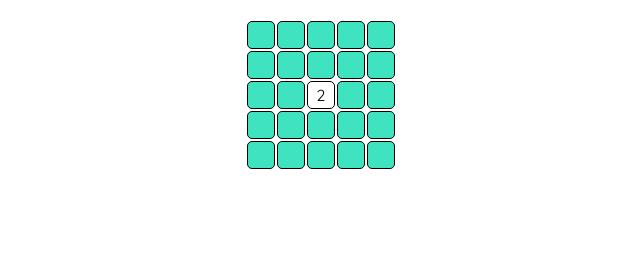
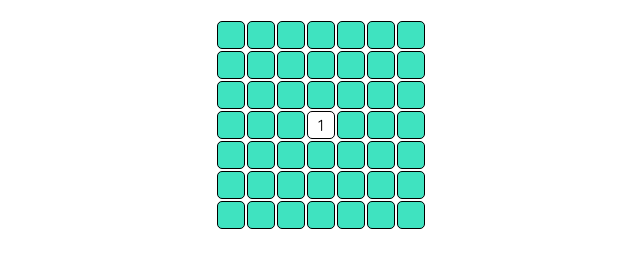
Before and after one commit to vtran95/minesweeper, a plain HTML site: page index.html in a window 1280 px wide. Both pictures are taken after a click on the element 640 px from the left and 158 px from the top of the page. Shown: the part 64-332 px from the top of the page, without its empty margins (319-959 px from the left). Drawn offline with Linux system fonts and the light colour scheme.

Commit message:
empty cell recursion working

```diff
--- a/index.html
+++ b/index.html
@@ -17,34 +17,62 @@
             <td id=2></td>
             <td id=3></td>
             <td id=4></td>
+            <td id=5></td>
+            <td id=6></td>
         </tr>
         <tr>
-            <td id=5></td>
-            <td id=6></td>
             <td id=7></td>
             <td id=8></td>
             <td id=9></td>
-        </tr>
-        <tr>
             <td id=10></td>
             <td id=11></td>
             <td id=12></td>
             <td id=13></td>
-            <td id=14></td>
         </tr>
         <tr>
+            <td id=14></td>
             <td id=15></td>
             <td id=16></td>
             <td id=17></td>
             <td id=18></td>
             <td id=19></td>
+            <td id=20></td>
         </tr>
         <tr>
-            <td id=20></td>
             <td id=21></td>
             <td id=22></td>
             <td id=23></td>
             <td id=24></td>
+            <td id=25></td>
+            <td id=26></td>
+            <td id=27></td>
+        </tr>
+        <tr>
+            <td id=28></td>
+            <td id=29></td>
+            <td id=30></td>
+            <td id=31></td>
+            <td id=32></td>
+            <td id=33></td>
+            <td id=34></td>
+        </tr>
+        <tr>
+            <td id=35></td>
+            <td id=36></td>
+            <td id=37></td>
+            <td id=38></td>
+            <td id=39></td>
+            <td id=40></td>
+            <td id=41></td>
+        </tr>
+        <tr>
+            <td id=42></td>
+            <td id=43></td>
+            <td id=44></td>
+            <td id=45></td>
+            <td id=46></td>
+            <td id=47></td>
+            <td id=48></td>
         </tr>
     </table>
     <script type = "text/javascript" src = "js/main.js"></script>
--- a/js/main.js
+++ b/js/main.js
@@ -1,34 +1,22 @@
 /*----- constants -----*/
 var bombs = 5;
-var mapSize = 5;
+var mapSize = 7;
 
 /*----- app's state (variables) -----*/
-// var bombMap = [[0,1,0,0,0],
-//               [1,0,0,0,0],
-//               [0,0,0,1,0],
-//               [0,0,1,0,1],
-//               [0,0,0,0,0]];
-
-var bombMap;
-
+var bombMap = []
 var bombLoc;
-
-/*
-[0,1] = 1,
-[1,0] = 5,
-[2,3] = 13,
-[3,2] = 17,
-[3,4] = 19
-*/
 
 /*----- cached element references -----*/
 var box = document.querySelector("table");
+
 /*----- event listeners -----*/
 box.addEventListener('click', clickHandle);
+
 /*----- functions -----*/
 initializeBoard();
 
 function initializeBoard() {
+    return bombMap = JSON.parse("[[2,-1,2,0,0,1,-1],[2,-1,2,0,0,2,2],[1,2,2,1,0,1,-1],[0,1,-1,1,0,1,1],[0,1,1,1,0,0,0],[0,0,0,0,0,0,0],[0,0,0,0,0,0,0]]");
     // for (var i = 0; i < bombMap.length; i++) {
     //     for (var j = 0; j < bombMap[i].length; j++) {
     //         if (bombMap[i][j]) {
@@ -60,24 +48,33 @@ function initializeBoard() {
     }
 }
 
+function render(evt) {
+    var row = findRow(evt.target.id);
+    var col = findCol(evt.target.id);
+    if (bombMap[row][col] === -1) {
+        evt.target.style.backgroundColor = "white";
+        box.rows[row].cells[col].innerHTML = "<img src='images/Poop_Emoji.png' height='20px' width='20px'>";
+    }
+    else if (bombMap[row][col] > 0) {
+        evt.target.style.backgroundColor = "white";
+        box.rows[row].cells[col].innerHTML = bombMap[row][col];
+    }
+    else {
+        emptyCellPropagate(row, col);
+    }
+}
+
 function findRow(id) {
-    var rowIndex = Math.floor(id / 5);
+    var rowIndex = Math.floor(id / mapSize);
     return rowIndex;
 }
 
 function findCol(id) {
-    var colIndex = id % 5;
+    var colIndex = id % mapSize;
     return colIndex;
 }
 
 function numberSurrBombs(row, col) {
-    // for(var i = 0; i < mapSize; i++) {
-    //     for (var j = 0; j < mapSize; j++) {
-    //         if(bombMap[i][j] !== -1) {
-
-    //         }
-    //     }
-    // }
     if (row < mapSize - 1) {
         if (bombMap[row+1][col] >= 0) {
             bombMap[row+1][col]++;
@@ -120,18 +117,71 @@ function numberSurrBombs(row, col) {
     }
 }
 
+
+
+function emptyCellPropagate(row, col) {
+    console.log('row =',row, 'col =', col)
+    if (row > mapSize - 1 || row < 0 || col > mapSize - 1 || col < 0 || bombMap[row][col] < 0 || box.rows[row].cells[col].style.backgroundColor === "white") {
+        console.log('row/col is out of bounds')
+        return;
+    }
+    if (bombMap[row][col] > 0) {
+        console.log('is number')
+        box.rows[row].cells[col].innerHTML = bombMap[row][col];
+        box.rows[row].cells[col].style.backgroundColor = "white";
+        return;
+    }
+    if (bombMap[row][col] === 0) {
+        console.log('square is empty')
+        box.rows[row].cells[col].style.backgroundColor = "white";
+    }
+
+    emptyCellPropagate(row + 1, col);
+    emptyCellPropagate(row, col + 1);
+    emptyCellPropagate(row - 1, col);
+    emptyCellPropagate(row, col - 1);
+}
+
+// function emptyCellStar(row, col) {
+//         emptyCellPropagate(row, col, 1, 0);
+//         emptyCellPropagate(row, col, -1, 0);
+//         emptyCellPropagate(row, col, 0, 1);
+//         emptyCellPropagate(row, col, 0, -1);
+//         emptyCellPropagate(row, col, 1, 1);
+//         emptyCellPropagate(row, col, -1, -1);
+//         emptyCellPropagate(row, col, 1, -1);
+//         emptyCellPropagate(row, col, -1, 1);
+// }
+
+// function openArea(row, col) {
+//         moveEmptyStar(row, col, 1, 0);
+//         moveEmptyStar(row, col, 0, 1);
+//         moveEmptyStar(row, col, -1, 0);
+//         moveEmptyStar(row, col, 0, -1);
+//         moveEmptyStar(row, col, 1, 1);
+//         moveEmptyStar(row, col, -1, -1);
+//         moveEmptyStar(row, col, 1, -1);
+//         moveEmptyStar(row, col, -1, 1);
+// }
+
+// function moveEmptyStar (row, col, rowDir, colDir) {
+//     var incRow = rowDir;
+//     var incCol = colDir;
+//     while ((row + rowDir) >= 0 && (row + rowDir) < mapSize && (col + colDir) >= 0 && (col + colDir) < mapSize && bombMap[row + rowDir][col + colDir] === 0) {
+//         emptyCellStar(row + rowDir, col + colDir);
+//         rowDir += incRow;
+//         colDir += incCol;
+//     }
+// }
+
+
 function clickHandle(evt) {
+    if (evt.target.style.backgroundColor === "white") {
+        return;
+    }
     // var row = document.querySelector('table');
     // var bomb = document.createElement('img');
     // bomb.setAttribute('src', '../images/Poop_Emoji.png');
     // row.appendChild(bomb);
-    evt.target.style.backgroundColor = "white";
-    var row = findRow(evt.target.id);
-    var col = findCol(evt.target.id);
-    if (bombMap[row][col] === -1) {
-         box.rows[row].cells[col].innerHTML = "<img src='images/Poop_Emoji.png' height='20px' width='20px'>";
-    }
-    else if (bombMap[row][col] > 0) {
-        box.rows[row].cells[col].innerHTML = bombMap[row][col];
-    }
+    render(evt);
 }
```
